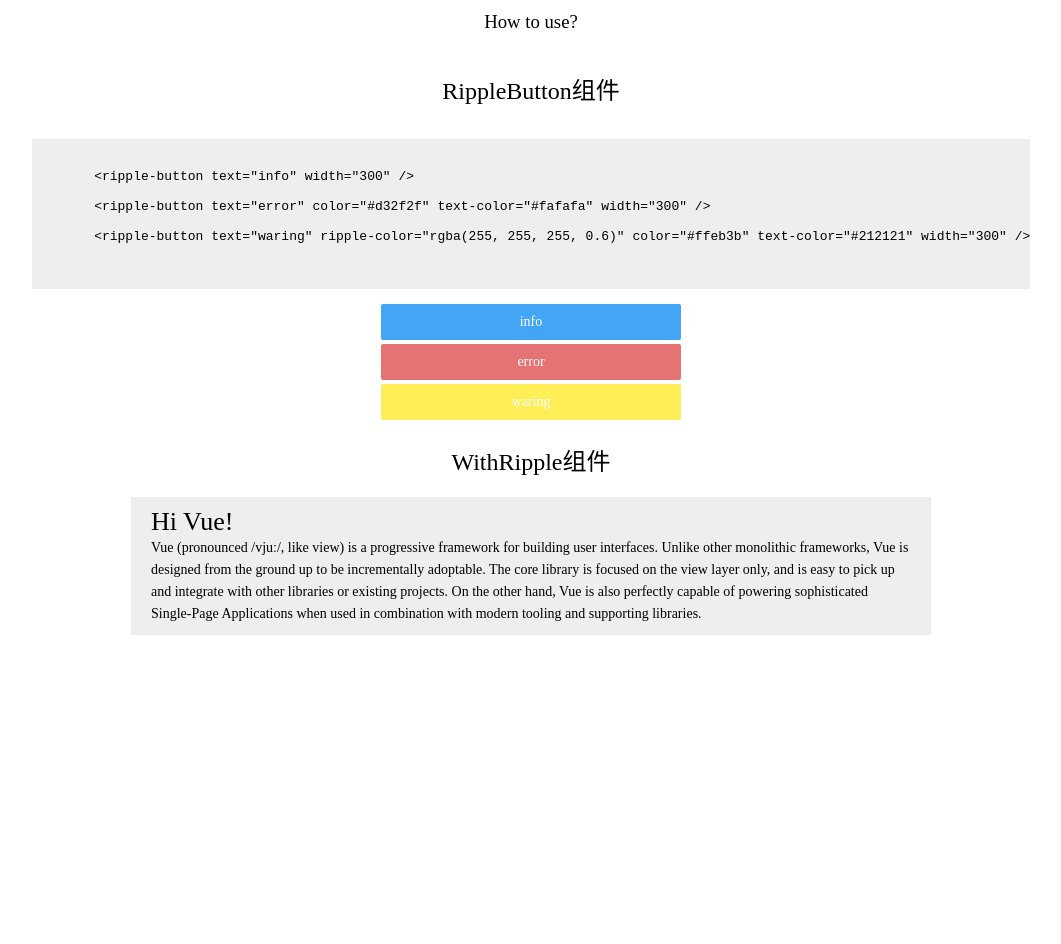
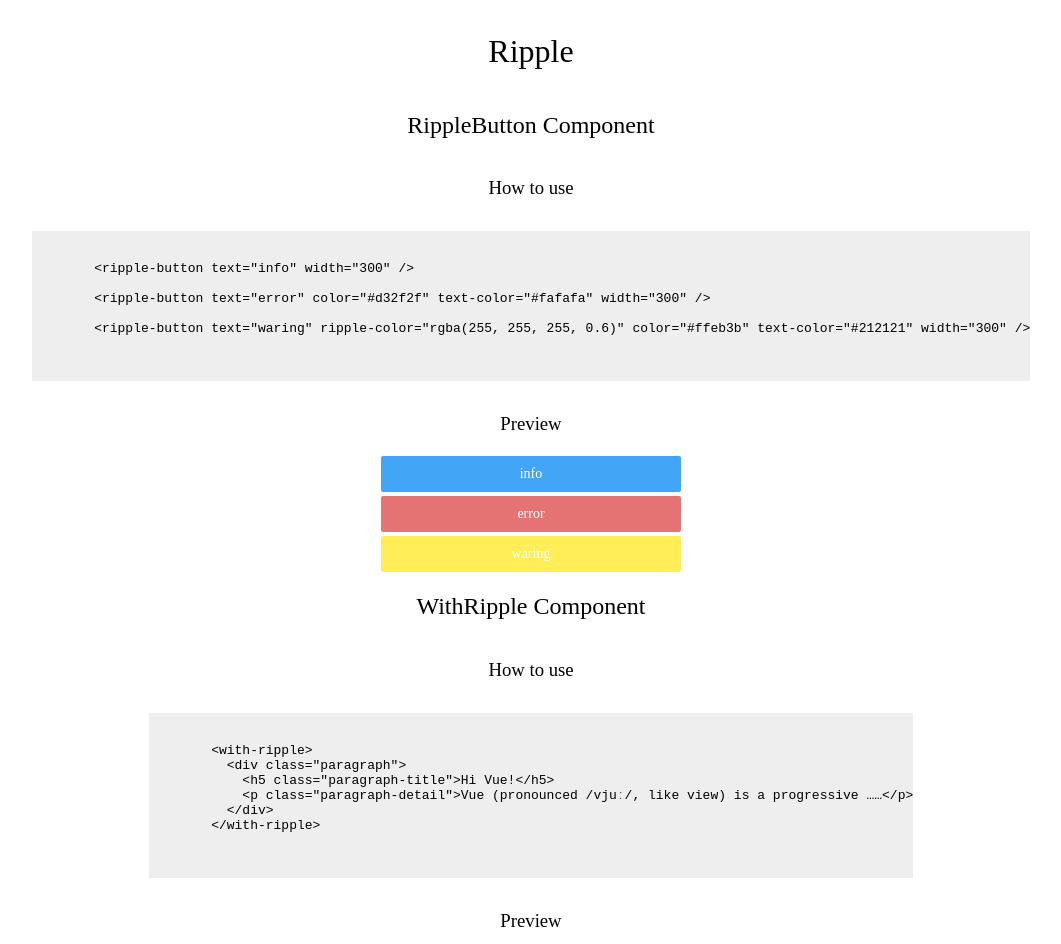
Before and after one commit to BengBu-YueZhang/ripple, a Vue app in the folder vue-ripple-button/: page / in a window 1280 px wide. Shown: the part 268-1212 px from the top of the page, without its empty margins (109-1170 px from the left). Before the commit the page ends 911 px from the top, so only its background shows below. Built offline with nearby package versions, Linux system fonts and the light colour scheme.

Commit message:
更新代码

```diff
--- a/vue-ripple-button/src/App.vue
+++ b/vue-ripple-button/src/App.vue
@@ -1,17 +1,26 @@
 <template>
   <div id="app">
     <img alt="Vue logo" src="./assets/logo.png">
-    <h3>How to use?</h3>
-    <h2>RippleButton组件</h2>
+    <h1>Ripple</h1>
+    <h2>RippleButton Component</h2>
+    <h3>How to use</h3>
     <pre class="code">
       <code>
         {{codeFragment1}}
       </code>
     </pre>
+    <h3>Preview</h3>
     <ripple-button text="info" width="300" />
     <ripple-button text="error" color="#e57373" text-color="#fafafa" width="300" />
     <ripple-button text="waring" ripple-color="rgba(255, 255, 255, 0.6)" color="#ffee58" text-color="#212121" width="300" />
-    <h2>WithRipple组件</h2>
+    <h2>WithRipple Component</h2>
+    <h3>How to use</h3>
+    <pre class="code">
+      <code>
+        {{codeFragment2}}
+      </code>
+    </pre>
+    <h3>Preview</h3>
     <with-ripple>
       <div class="paragraph">
         <h5 class="paragraph-title">Hi Vue!</h5>
@@ -42,7 +51,14 @@
 
         <ripple-button text="waring" ripple-color="rgba(255, 255, 255, 0.6)" color="#ffeb3b" text-color="#212121" width="300" />
       `,
-      codeFragment2: ''
+      codeFragment2: `
+        <with-ripple>
+          <div class="paragraph">
+            <h5 class="paragraph-title">Hi Vue!</h5>
+            <p class="paragraph-detail">Vue (pronounced /vjuː/, like view) is a progressive ……</p>
+          </div>
+        </with-ripple>
+      `
     }
   }
 }
@@ -55,14 +71,15 @@
   align-items: center;
   flex-direction: column;
   margin-top: 60px;
+  padding: 20px;
 }
 
 .code {
   background-color: #eee;
 }
 
-h2, h3, h5 {
-  font-weight: normal;
+h1, h2, h3, h5 {
+  font-weight: 300;
 }
 
 .paragraph {
```
